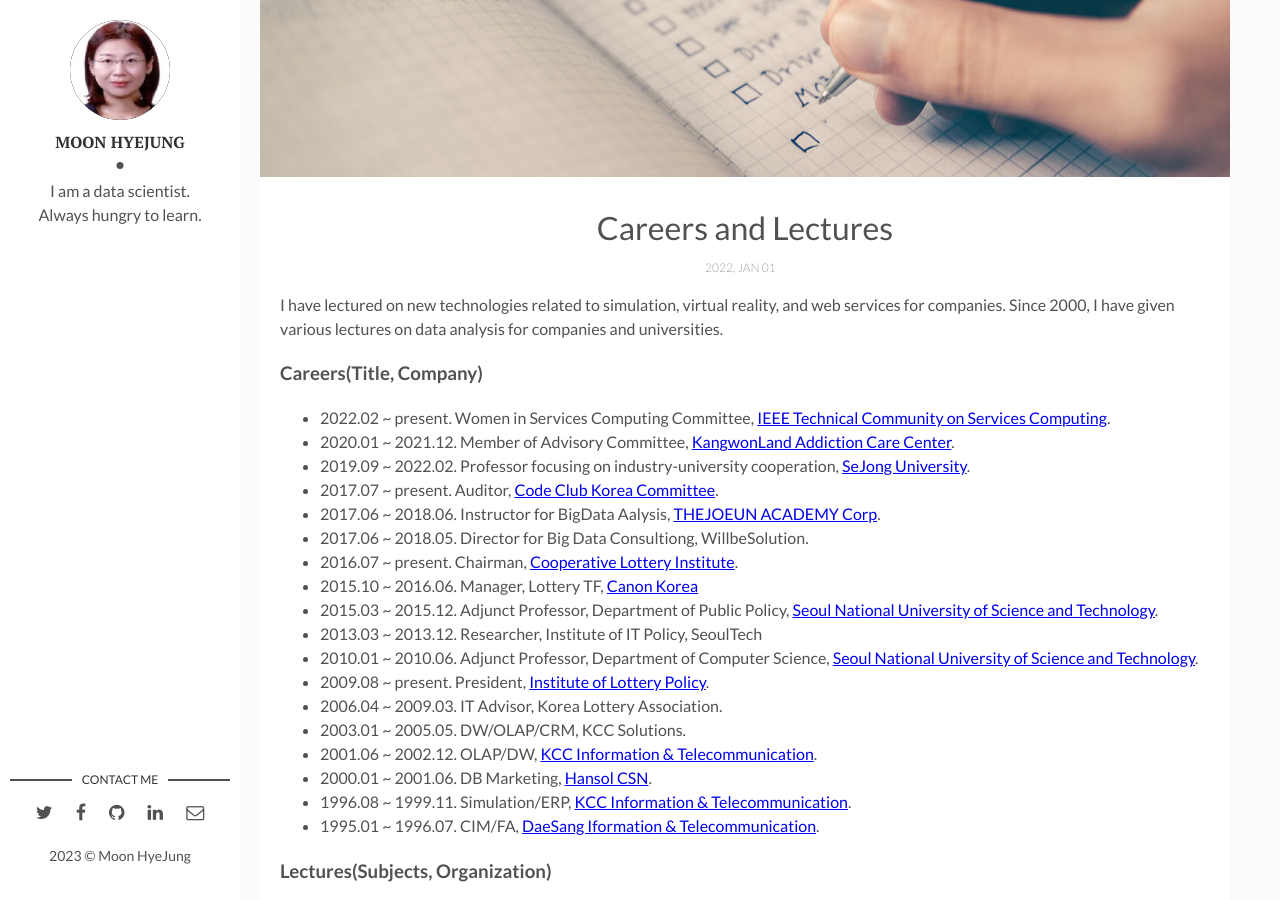
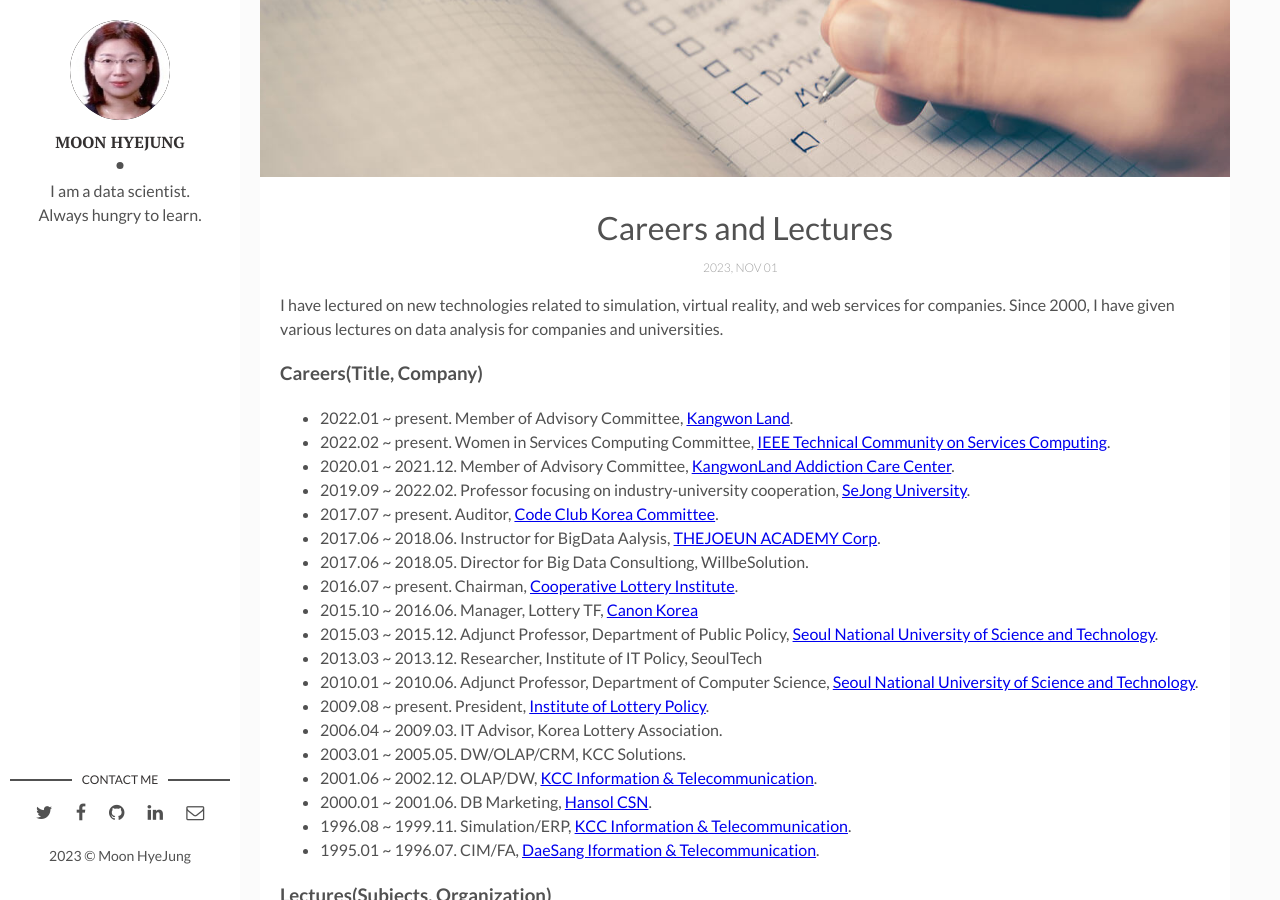
Before and after one commit to MoonHyeJung/moonhyejung.github.io, a Jekyll site: the page built from _posts/2022-01-01-carrers-lectures.markdown, in a window 1280 px wide and 900 px high, scrolled down 343 px. Built offline with Jekyll 4.4.1, drawn with Linux system fonts in a browser that asks for light colours.

Commit message:
Update 2022-01-01-carrers-lectures.markdown
add carrers

```diff
--- a/_posts/2022-01-01-carrers-lectures.markdown
+++ b/_posts/2022-01-01-carrers-lectures.markdown
@@ -1,8 +1,8 @@
 ---
 layout: post
 title: Careers and Lectures
-updated: 2022-01-01 11:00:00 +0300 #표시날짜
-date: 2022-01-01 11:00:00 +0300 #정렬순서
+updated: 2023-11-01 11:00:00 +0300 #표시날짜
+date: 2023-11-01 11:00:00 +0300 #정렬순서
 description: You’ll find this post in your `_posts` directory. Go ahead and edit it and re-build the site to see your changes. # Add post description (optional)
 img: software.jpg # Add image post (optional)
 tags: [Careers, Lectures] # add tag
@@ -11,6 +11,7 @@ tags: [Careers, Lectures] # add tag
 I have lectured on new technologies related to simulation, virtual reality, and web services for companies. Since 2000, I have given various lectures on data analysis for companies and universities.
 
 ### Careers(Title, Company)
+* 2022.01 ~ present\. Member of Advisory Committee, [Kangwon Land](https://kangwonland.high1.com/).
 * 2022.02 ~ present\. Women in Services Computing Committee, [IEEE Technical Community on Services Computing](http://tab.computer.org/tcsvc/).
 * 2020.01 ~ 2021.12\. Member of Advisory Committee, [KangwonLand Addiction Care Center](https://kangwonland.high1.com/klacc/index.do).
 * 2019.09 ~ 2022.02\. Professor focusing on industry-university cooperation, [SeJong University](http://www.sejong.ac.kr/).
```
